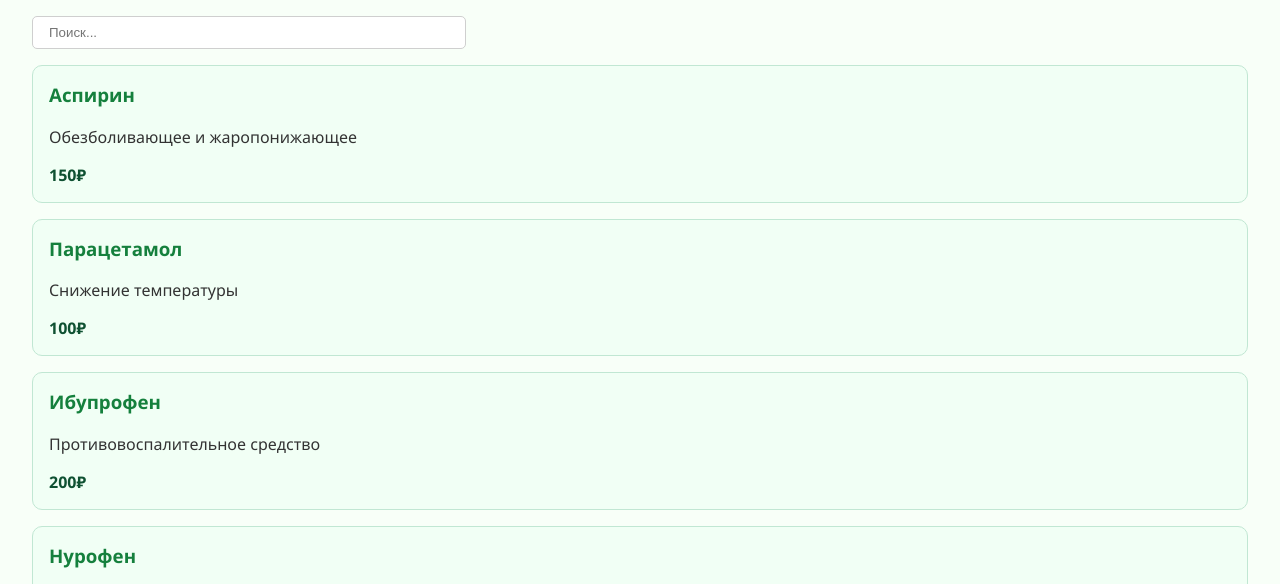
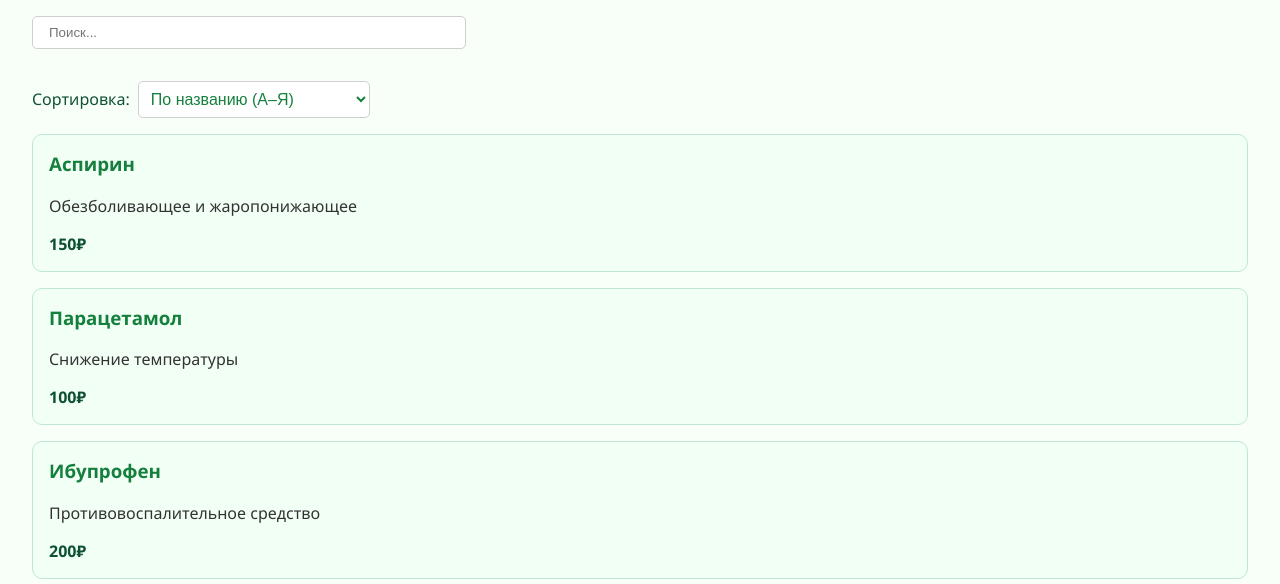
Before and after one commit to Aawax/Apteka, a plain HTML site: page second-step/catalog.html in a window 1280 px wide. Shown: the part 204-788 px from the top of the page. Drawn offline with Linux system fonts and the light colour scheme.

Commit message:
Добавлена визуальная кнопка сортировки
Добавлен фрагмент html и css кода для сортировки по цене и названию от А до Я

```diff
--- a/second-step/catalog.html
+++ b/second-step/catalog.html
@@ -21,6 +21,14 @@
   <main class="catalog">
     <h1>Каталог товаров</h1>
     <input type="text" placeholder="Поиск..." class="search-field">
+    <div class="sort-controls">
+      <label for="sort">Сортировка:</label>
+      <select id="sort" class="sort-select">
+        <option value="name">По названию (А–Я)</option>
+        <option value="price">По цене (по возрастанию)</option>
+      </select>
+    </div>
+
 
     <div class="items">
       <a href="item.html" class="item-link">
--- a/second-step/style.css
+++ b/second-step/style.css
@@ -254,3 +254,27 @@ body {
   text-decoration: none;
   color: inherit;
 }
+
+.sort-controls {
+  margin: 1rem 0;
+  display: flex;
+  align-items: center;
+  gap: 0.5rem;
+  font-size: 1rem;
+  color: #0f5132;
+}
+
+.sort-select {
+  padding: 0.5rem;
+  border: 1px solid #cfcfcf;
+  border-radius: 5px;
+  font-size: 1rem;
+  background: white;
+  color: #15803d;
+  transition: border-color 0.3s ease;
+}
+
+.sort-select:focus {
+  border-color: #15803d;
+  outline: none;
+}
```
